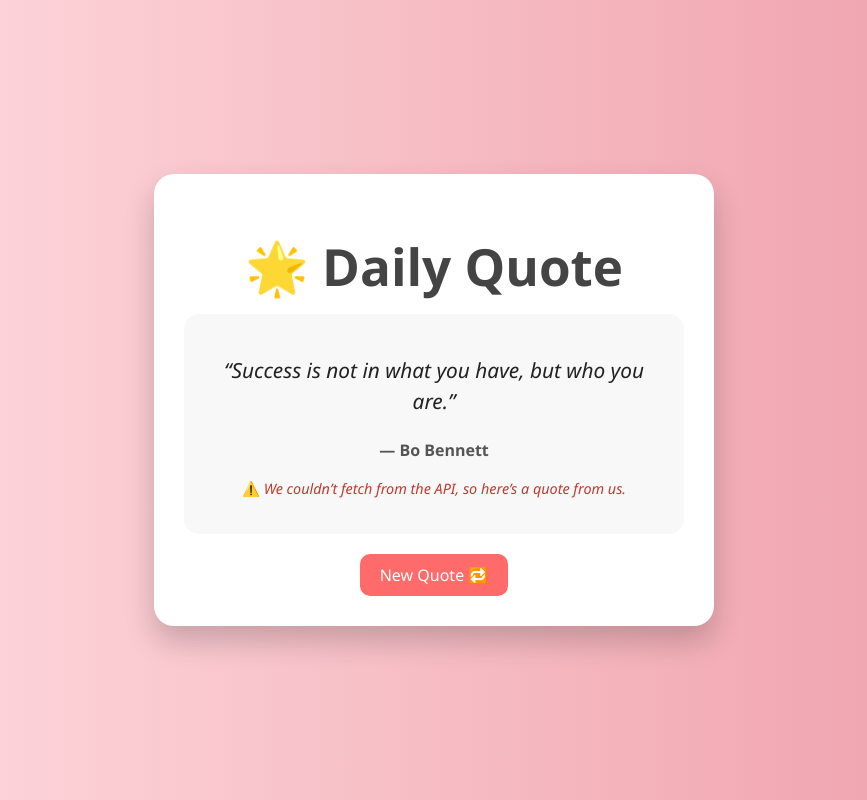
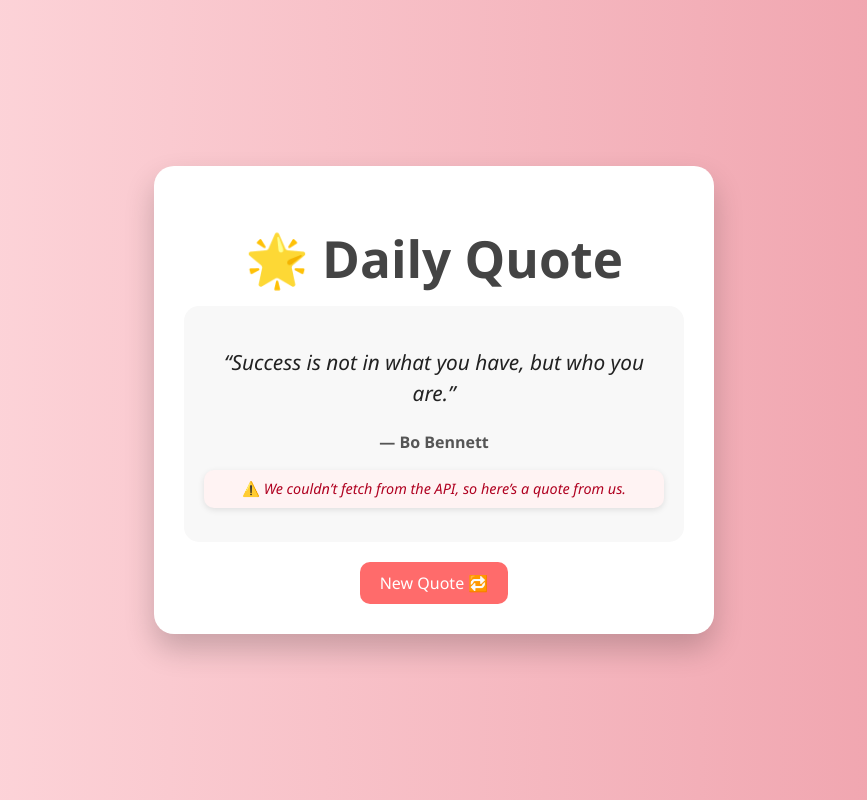
Before and after one commit to FarzooqueHasan/daily-quotes, a React (Vite) app: page / in a window 1280 px wide. Shown: the whole page, without its empty margins (206-1073 px from the left). Built offline with nearby package versions, Linux system fonts and the light colour scheme; no server answers.

Commit message:
Final code

```diff
--- a/src/App.css
+++ b/src/App.css
@@ -46,9 +46,14 @@ h1 {
 .fallback-note {
   margin-top: 15px;
   font-size: 0.9rem;
-  color: #c0392b;
+  color: #b00020; /* Deep red for warning */
   font-style: italic;
+  background-color: #fff3f3;
+  padding: 8px 12px;
+  border-radius: 10px;
+  box-shadow: 0 2px 6px rgba(0,0,0,0.1);
 }
+
 
 button {
   padding: 10px 20px;
```
